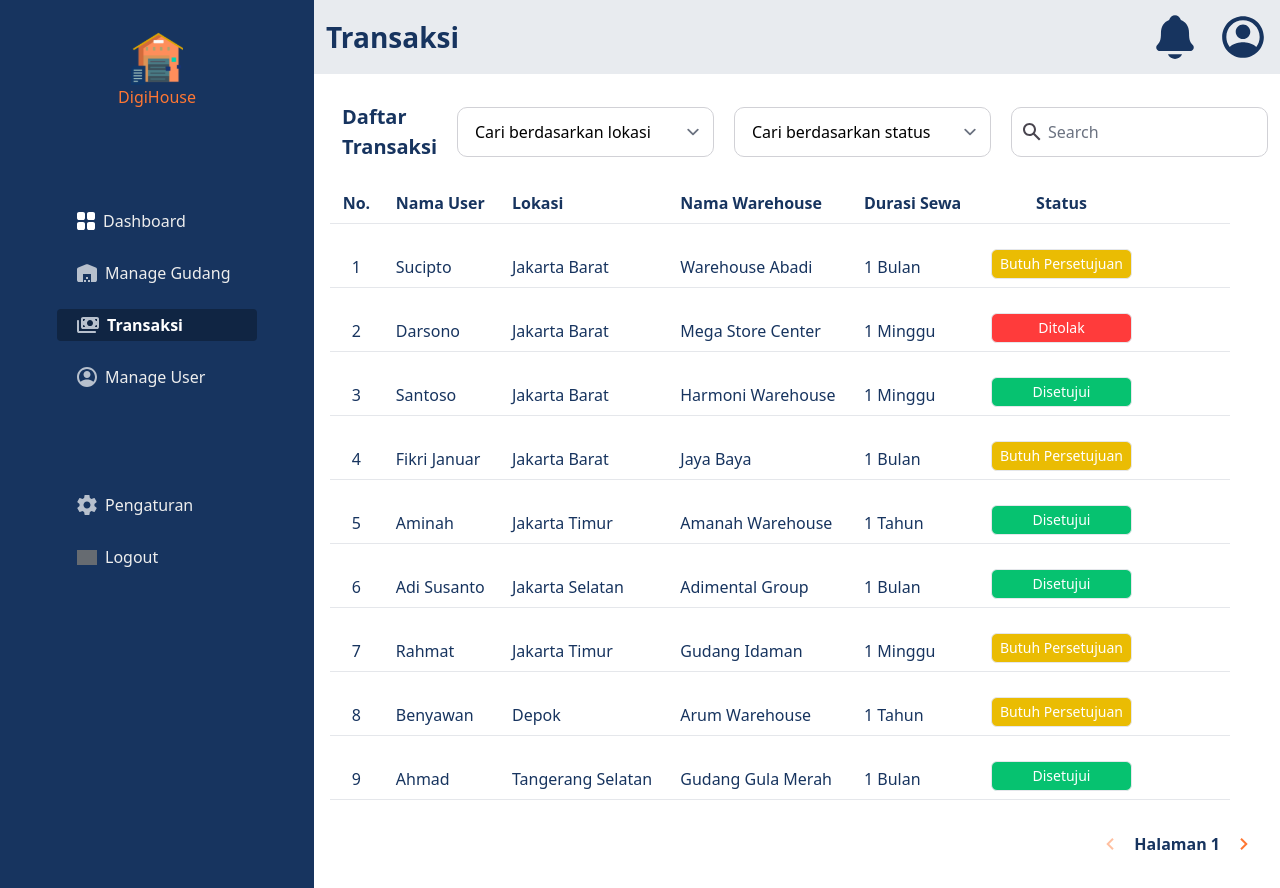
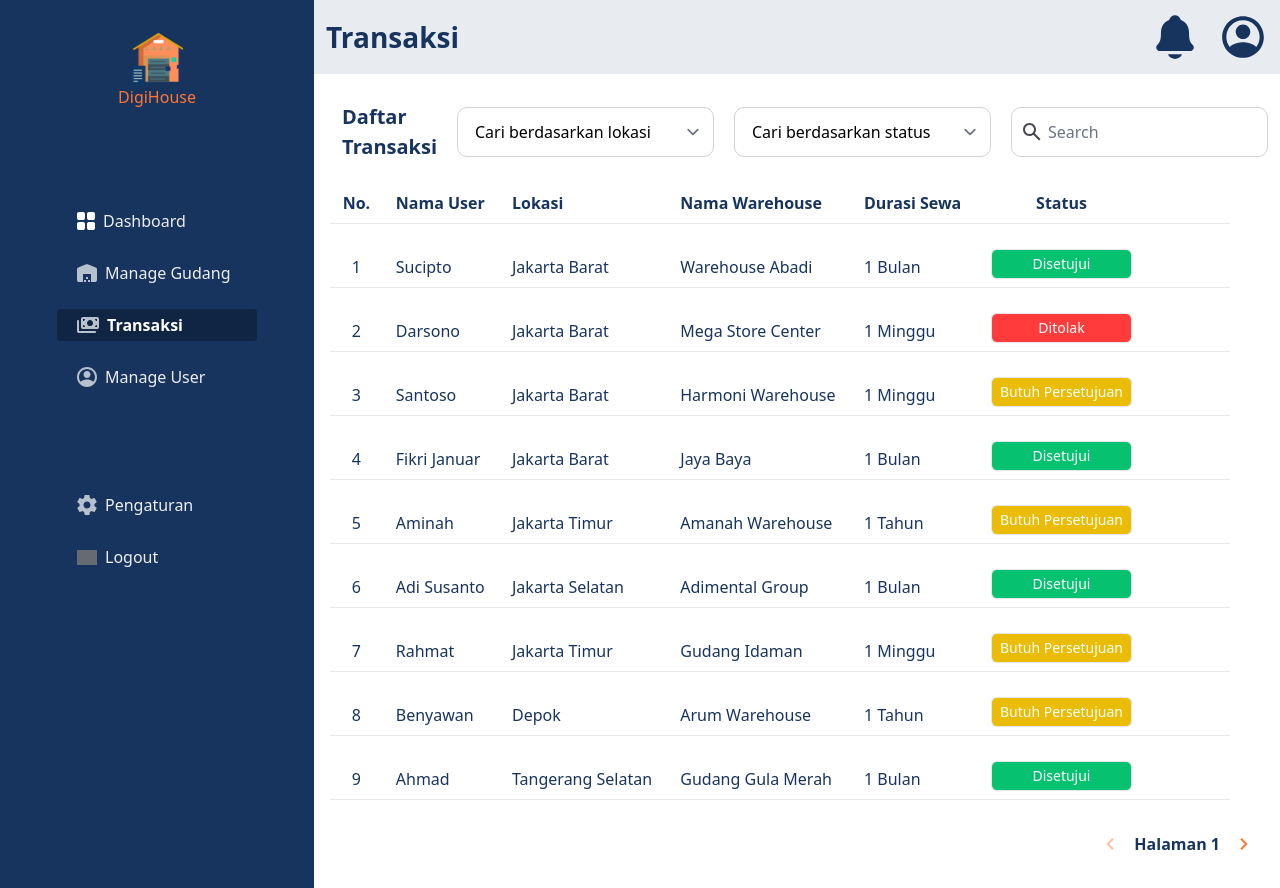
Before and after one commit to Capstone-Tim-12/warehouse-managament-system-fe, a React (Vite) app: page /admin/transaksi in a window 1280 px wide. Built offline with nearby package versions, Linux system fonts and the light colour scheme; grey boxes are pictures that could not be loaded.

Commit message:
Fixed the transaction list page

```diff
--- a/src/components/admin-transaction/TransactionList.jsx
+++ b/src/components/admin-transaction/TransactionList.jsx
@@ -2,7 +2,6 @@ import React from "react";
 import searchIcon from "../../assets/search-icon.svg";
 import arrowBack from "../../assets/arrow-back-left-Icons.svg";
 import arrowNext from "../../assets/arrow-next-right-Icons.svg";
-import moreIcon from "../../assets/icon-more.svg";
 
 const TransactionList = () => {
   const dataTransaksi = [
@@ -12,7 +11,7 @@ const TransactionList = () => {
       Lokasi: "Jakarta Barat",
       NamaWarehouse: "Warehouse Abadi",
       Durasi: "1 Bulan",
-      Status: "Butuh Persetujuan",
+      Status: "Disetujui",
     },
     {
       id: 2,
@@ -28,7 +27,7 @@ const TransactionList = () => {
       Lokasi: "Jakarta Barat",
       NamaWarehouse: "Harmoni Warehouse",
       Durasi: "1 Minggu",
-      Status: "Disetujui",
+      Status: "Butuh Persetujuan",
     },
     {
       id: 4,
@@ -36,7 +35,7 @@ const TransactionList = () => {
       Lokasi: "Jakarta Barat",
       NamaWarehouse: "Jaya Baya",
       Durasi: "1 Bulan",
-      Status: "Butuh Persetujuan",
+      Status: "Disetujui",
     },
     {
       id: 5,
@@ -44,7 +43,7 @@ const TransactionList = () => {
       Lokasi: "Jakarta Timur",
       NamaWarehouse: "Amanah Warehouse",
       Durasi: "1 Tahun",
-      Status: "Disetujui",
+      Status: "Butuh Persetujuan",
     },
     {
       id: 6,
```
